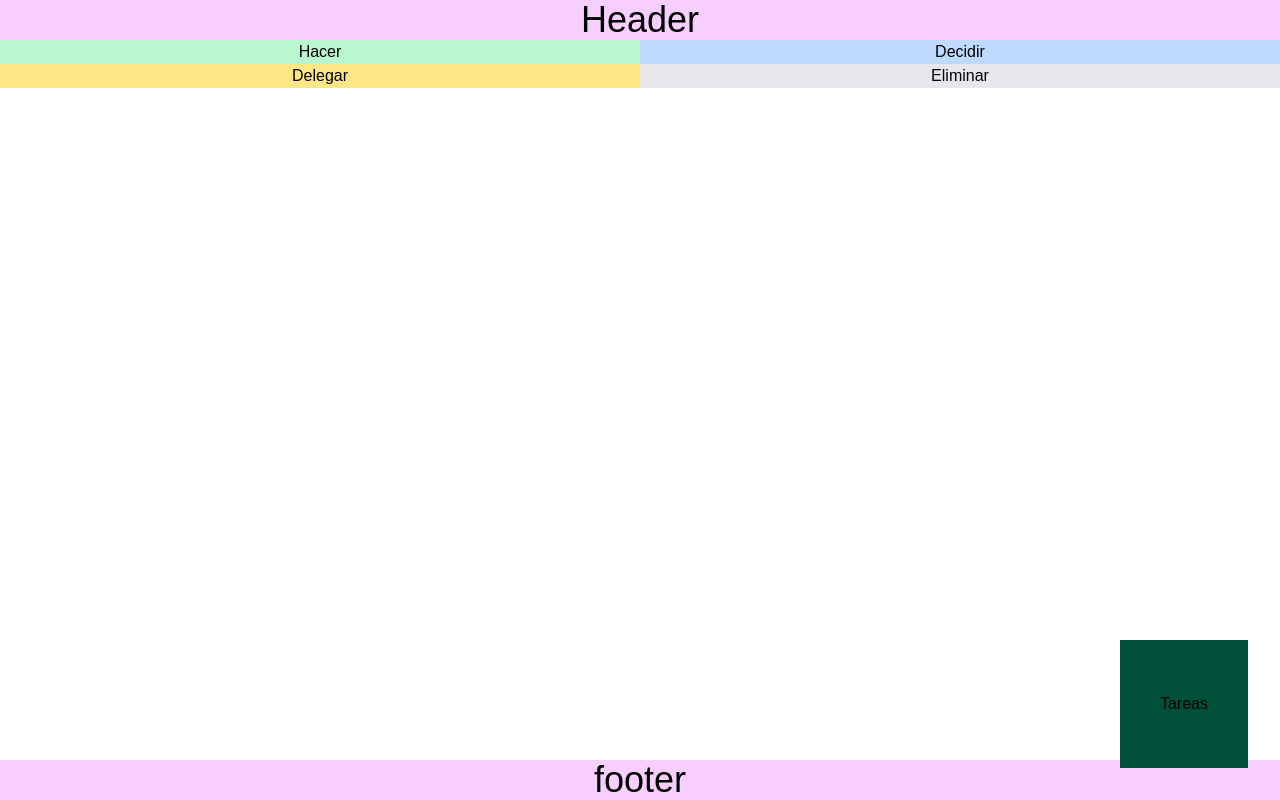
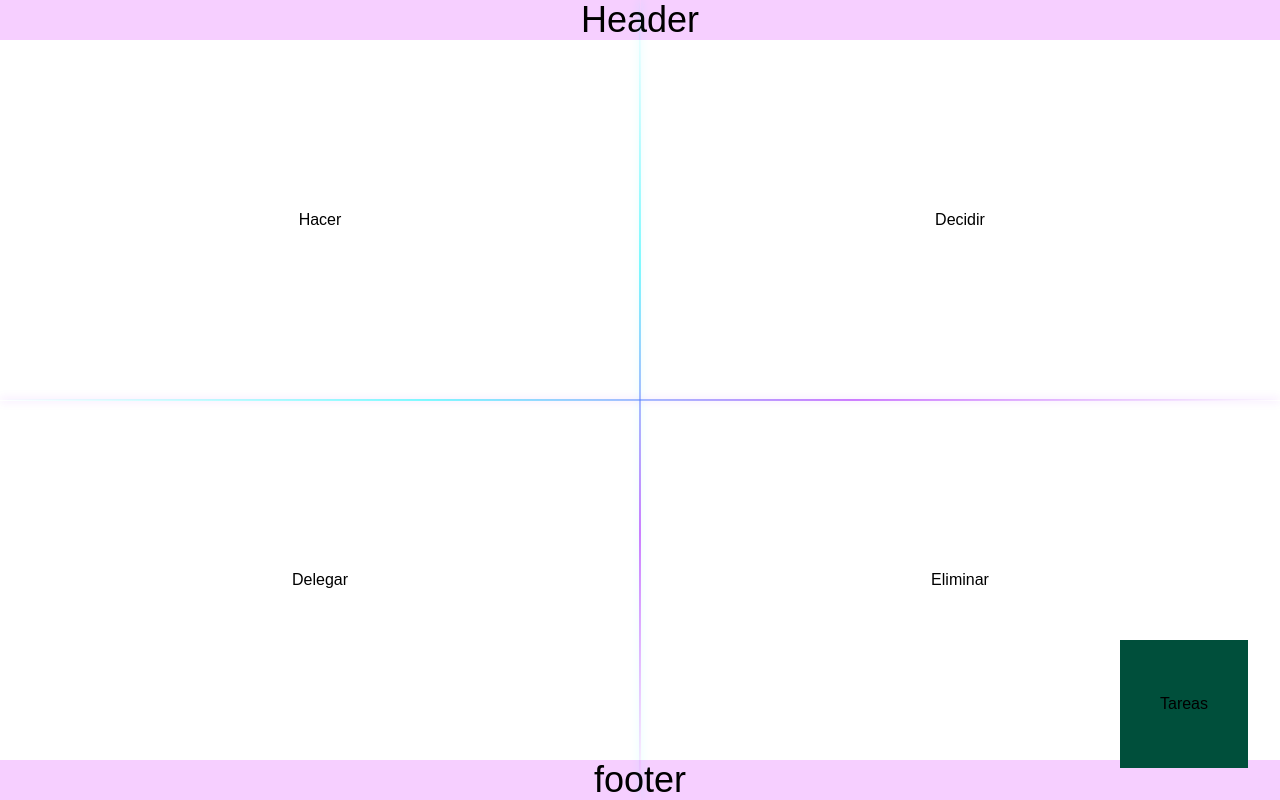
Before and after one commit to Merigaz/prototype-task-app, a Next.js app: page / in a window 1280 px wide. Built offline with nearby package versions, Linux system fonts and the light colour scheme.

Commit message:
adding style

```diff
--- a/app/components/EisenhowerMatrix.tsx
+++ b/app/components/EisenhowerMatrix.tsx
@@ -1,20 +1,18 @@
 export default function EisenhowerMatrix() {
   return (
-
-      <div className="grid grid-cols-2 ">
-        <div className="bg-green-200 text-black flex justify-center items-center h-full">
-          Hacer
-        </div>
-        <div className="bg-blue-200 text-black flex justify-center items-center h-full">
+    <div className="grid grid-cols-2 min-h-full">
+      <div className="matrix-v-line"></div>
+      <div className="matrix-h-line"></div>
+      <div className=" text-black flex justify-center items-center">Hacer</div>
+      <div className="0 text-black flex justify-center items-center">
         Decidir
       </div>
-        <div className="bg-amber-200 text-black flex justify-center items-center h-">
+      <div className=" text-black flex justify-center items-center">
         Delegar
       </div>
-        <div className="bg-gray-200 text-black flex justify-center items-center h-">
+      <div className=" text-black flex justify-center items-center">
         Eliminar
       </div>
     </div>
-
   );
 }
--- a/app/globals.css
+++ b/app/globals.css
@@ -1,31 +1,58 @@
 @import "tailwindcss";
 
-:root {
-  --background: #ffffff;
-  --foreground: #171717;
+@theme {
+  --color-midnight: #0a0b10;
+  --color-luminous-cyan: #00f5ff;
+  --color-luminous-violet: #9d00ff;
+  --color-cool-white: #f8fafc;
 }
+@layer components {
+  .btn-secondary {
+    @apply bg-gray-500 text-white p-4 rounded hover:bg-gray-600;
 
-@theme inline {
-  --color-background: var(--background);
-  --color-foreground: var(--foreground);
-  --font-sans: var(--font-geist-sans);
-  --font-mono: var(--font-geist-mono);
+  }
+  .matrix-v-line {
+  position: absolute;
+  left: 50%;
+  top: 0;
+  bottom: 0;
+  width: 1px;
+  background: linear-gradient(
+    to bottom,
+    transparent,
+    #00f5ff,
+    #9d00ff,
+    transparent
+  );
+  box-shadow: 0 0 8px rgba(0, 245, 255, 0.4);
+  transform: translateX(-50%);
+  z-index: 10;
 }
-
-@media (prefers-color-scheme: dark) {
-  :root {
-    --background: #0a0a0a;
-    --foreground: #ededed;
-  }
+.matrix-h-line {
+  position: absolute;
+  top: 50%;
+  left: 0;
+  right: 0;
+  height: 1px;
+  background: linear-gradient(
+    to right,
+    transparent,
+    #00f5ff,
+    #9d00ff,
+    transparent
+  );
+  box-shadow: 0 0 8px rgba(157, 0, 255, 0.4);
+  transform: translateY(-50%);
+  z-index: 10;
+}
 }
 
 body {
-  background: var(--background);
-  color: var(--foreground);
   font-family: Arial, Helvetica, sans-serif;
   display: flex;
   flex-direction: column;
   justify-content: flex-start;
-  min-height: 100vh;
+  height: 100vh;
   margin: 0;
+  padding: 0;
 }
--- a/app/page.tsx
+++ b/app/page.tsx
@@ -3,6 +3,7 @@ import { useState } from "react";
 import EisenhowerMatrix from "./components/EisenhowerMatrix";
 export default function Home() {
   const [OpenJobList, setOpenJobList] = useState(false);
+  const temp = {};
   function handleOpenJobList() {
     if (OpenJobList) {
       setOpenJobList(false);
@@ -15,7 +16,6 @@ export default function Home() {
   }
   return (
     <main className="grow">
-
       {OpenJobList ? (
         <div
           onClick={handleCloseJobList}
@@ -36,8 +36,6 @@ export default function Home() {
       >
         Tareas
       </button>
-
     </main>
-
   );
 }
```
Lines whose indentation alone changed are shown as unchanged.
